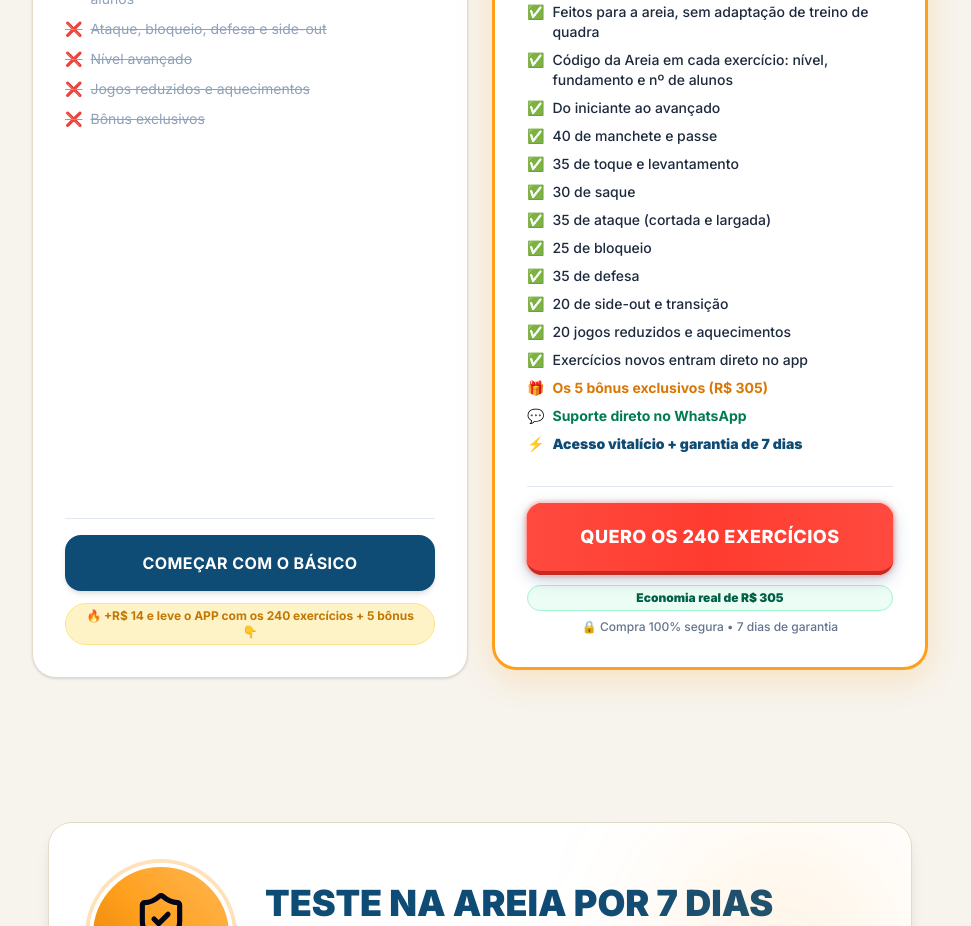
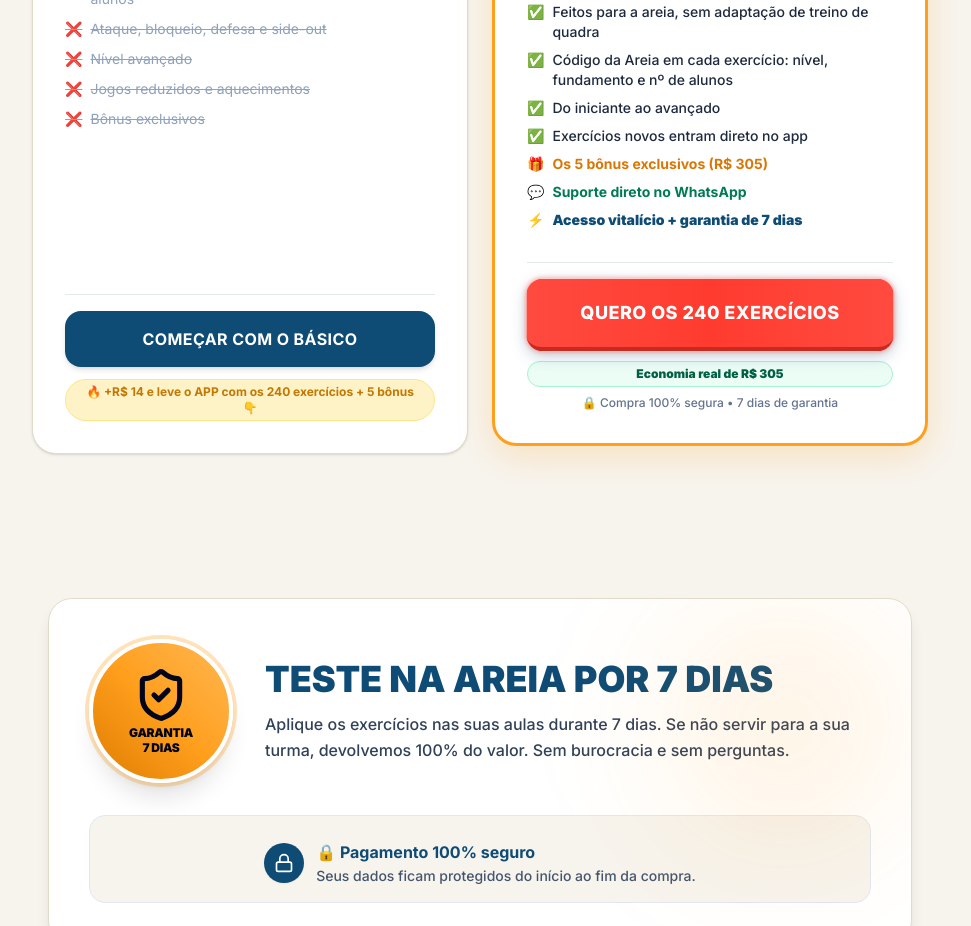
Before and after one commit to geoxxd/volei, a React (Vite) app: page / in a window 1280 px wide. Shown: the part 6380-7306 px from the top of the page, without its empty margins (160-1131 px from the left). Built offline with nearby package versions, Linux system fonts and the light colour scheme.

Commit message:
Remover lista detalhada de fundamentos do card da oferta completa

```diff
--- a/src/components/Pricing.tsx
+++ b/src/components/Pricing.tsx
@@ -164,38 +164,7 @@ export const Pricing: React.FC<PricingProps> = ({ onOpenUpsell }) => {
                 <span className="text-emerald-600 font-bold shrink-0">✅</span>
                 <span>Do iniciante ao avançado</span>
               </li>
-              <li className="flex items-start gap-2 text-slate-800 font-medium">
-                <span className="text-emerald-600 font-bold shrink-0">✅</span>
-                <span>40 de manchete e passe</span>
-              </li>
-              <li className="flex items-start gap-2 text-slate-800 font-medium">
-                <span className="text-emerald-600 font-bold shrink-0">✅</span>
-                <span>35 de toque e levantamento</span>
-              </li>
-              <li className="flex items-start gap-2 text-slate-800 font-medium">
-                <span className="text-emerald-600 font-bold shrink-0">✅</span>
-                <span>30 de saque</span>
-              </li>
-              <li className="flex items-start gap-2 text-slate-800 font-medium">
-                <span className="text-emerald-600 font-bold shrink-0">✅</span>
-                <span>35 de ataque (cortada e largada)</span>
-              </li>
-              <li className="flex items-start gap-2 text-slate-800 font-medium">
-                <span className="text-emerald-600 font-bold shrink-0">✅</span>
-                <span>25 de bloqueio</span>
-              </li>
-              <li className="flex items-start gap-2 text-slate-800 font-medium">
-                <span className="text-emerald-600 font-bold shrink-0">✅</span>
-                <span>35 de defesa</span>
-              </li>
-              <li className="flex items-start gap-2 text-slate-800 font-medium">
-                <span className="text-emerald-600 font-bold shrink-0">✅</span>
-                <span>20 de side-out e transição</span>
-              </li>
-              <li className="flex items-start gap-2 text-slate-800 font-medium">
-                <span className="text-emerald-600 font-bold shrink-0">✅</span>
-                <span>20 jogos reduzidos e aquecimentos</span>
-              </li>
+
               <li className="flex items-start gap-2 text-slate-800 font-medium">
                 <span className="text-emerald-600 font-bold shrink-0">✅</span>
                 <span>Exercícios novos entram direto no app</span>
```
